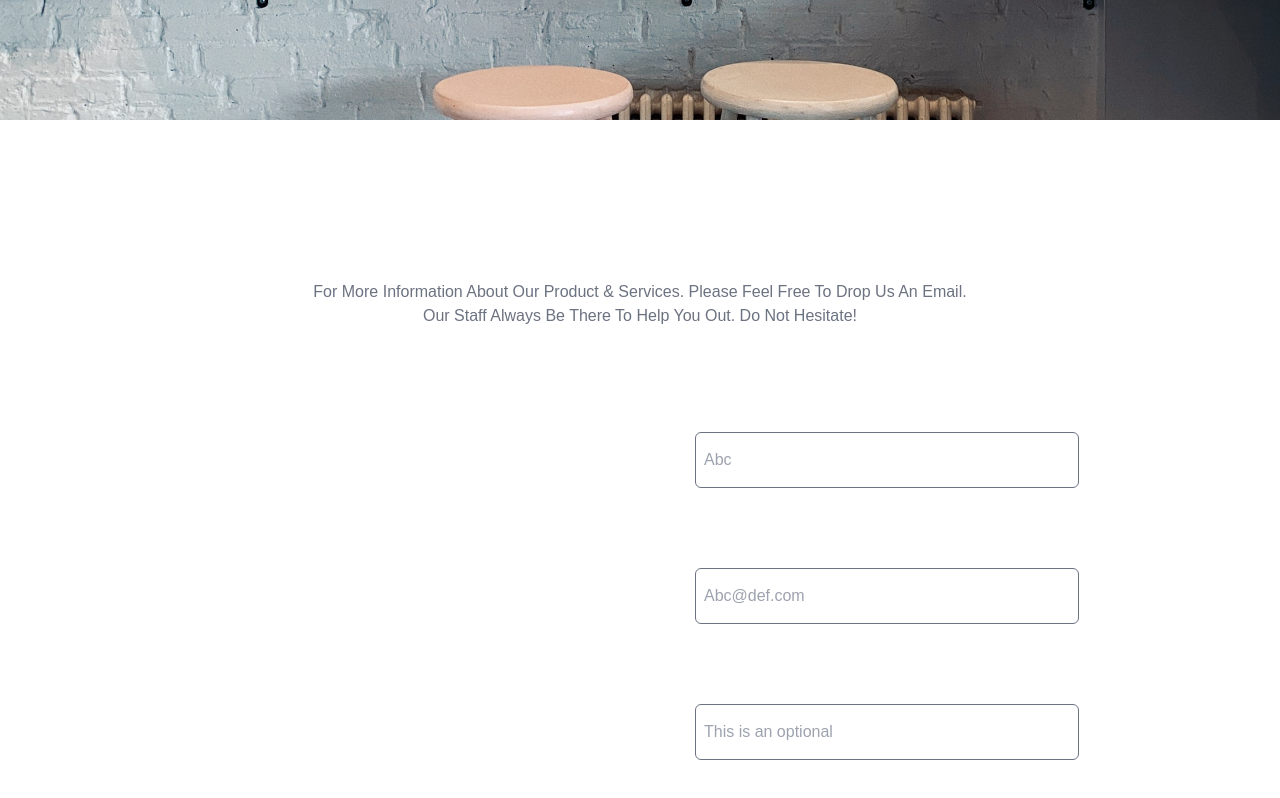
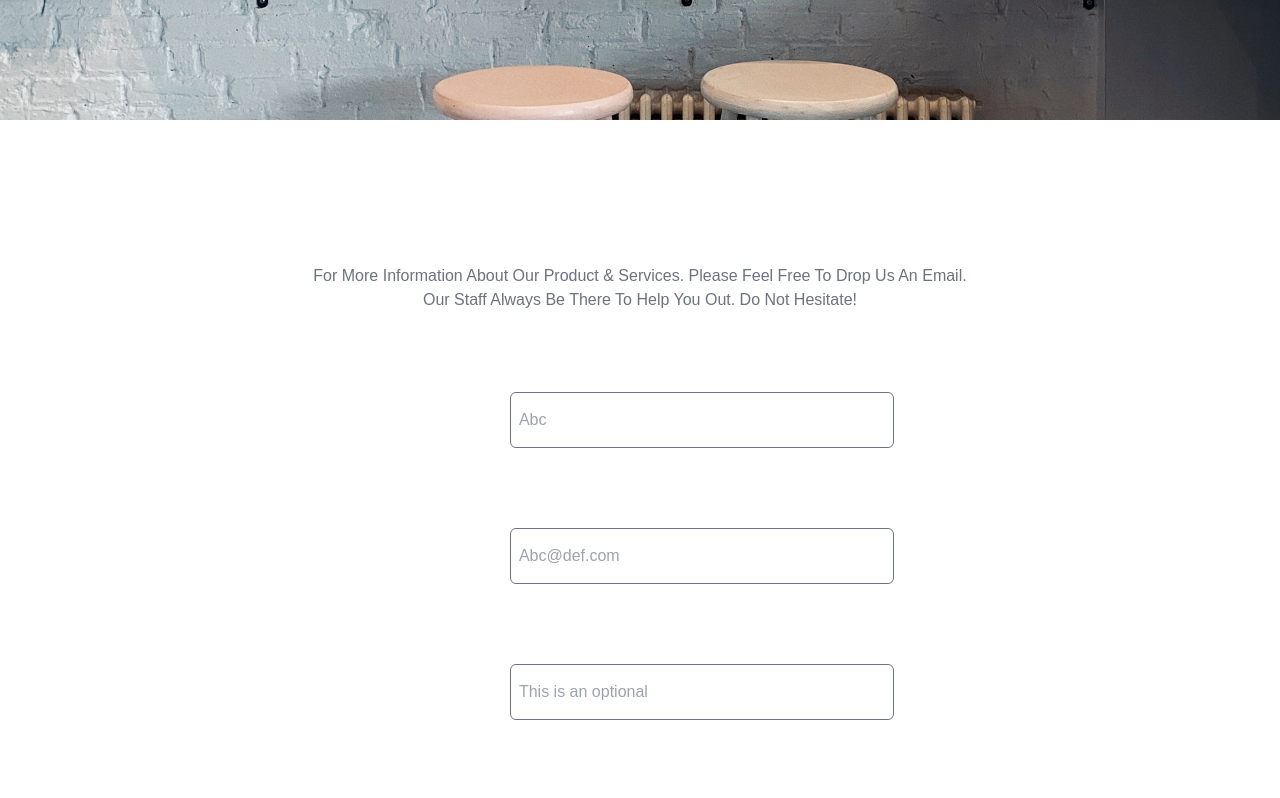
Before and after one commit to Palwasha-48/E-commerce_website, a Next.js app: page /contact in a window 1280 px wide. Shown: the part 520-1318 px from the top of the page. Built offline with nearby package versions, Linux system fonts and the light colour scheme.

Commit message:
Update page.tsx

```diff
--- a/src/app/contact/page.tsx
+++ b/src/app/contact/page.tsx
@@ -20,14 +20,14 @@ const page = () => {
             </div>
         </div>
 
-        <div className='text-center justify-center pt-24'>
+        <div className='text-center justify-center pt-16 lg:pt-20'>
             <h1 className='text-2xl lg:text-4xl font-semibold'>Get In Touch With Us</h1>
             <p className='font-normal pt-6 text-gray-500'>For More Information About Our Product & Services. Please Feel Free To Drop Us An Email.</p>
             <p className='font-normal text-gray-500'>Our Staff Always Be There To Help You Out. Do Not Hesitate!</p>
         </div>
 
 
-      <div className="lg:flex lg:pl-48 md:grid container  space-x-5 items-center justify-center min-h-screen p-4">
+      <div className="lg:flex lg:pl-48 md:grid container space-x-5 items-start pt-10 min-h-screen p-6">
         <div className="items-center justify-center max-w-6xl bg-white rounded-lg p-6 grid grid-cols-1 md:grid-cols-1 gap-8">
 
           <div className="flex items-start space-x-4">
@@ -56,7 +56,7 @@ const page = () => {
 
         </div>
 
-        <div className='grid items-center space-y-4 p-12 justify-center'>
+        <div className='grid items-center space-y-4 justify-center'>
           <div className='pt-0'>
             <p className='pb-3 text-xl font-normal'>Your name</p>
             <input type="text" placeholder='Abc' className='border  border-gray-500 rounded-md p-2 h-14 w-96' />
```
